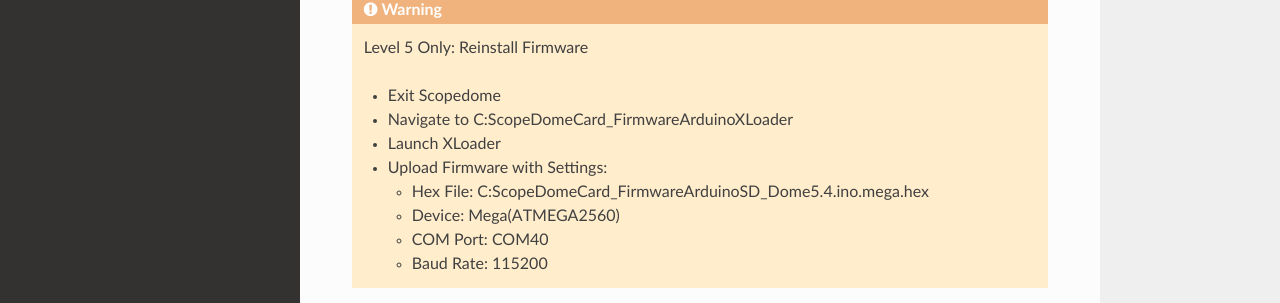
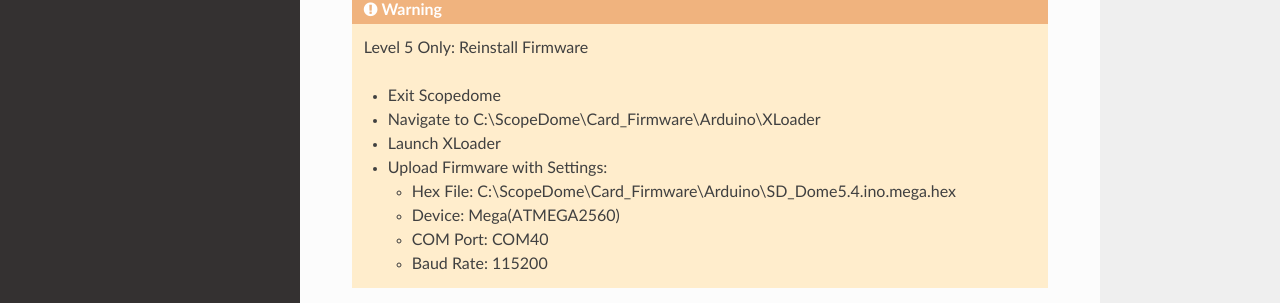
Before and after one commit to harshdmdm/knowledgebase, a Sphinx documentation site: the page built from docs/source/home/ldst_troubleshooting.rst, in a window 1280 px wide and 1268 px high. Shown: the part 791-1094 px from the top of the window. Built offline with Sphinx 7.4.7 and the Read the Docs theme 2.0.0, drawn with Linux system fonts in a browser that asks for light colours; pages that are not in the unit, such as notebooks, are missing from menus.

Commit message:
Update ldst_troubleshooting.rst

```diff
--- a/docs/source/home/ldst_troubleshooting.rst
+++ b/docs/source/home/ldst_troubleshooting.rst
@@ -29,11 +29,11 @@
 .. warning:: Level 5 Only: Reinstall Firmware
 
   - Exit Scopedome
-  - Navigate to C:\ScopeDome\Card_Firmware\Arduino\XLoader
+  - Navigate to C:\\ScopeDome\\Card_Firmware\\Arduino\\XLoader
   - Launch XLoader
   - Upload Firmware with Settings:
 
-    - Hex File: C:\ScopeDome\Card_Firmware\Arduino\SD_Dome5.4.ino.mega.hex
+    - Hex File: C:\\ScopeDome\\Card_Firmware\\Arduino\\SD_Dome5.4.ino.mega.hex
     - Device: Mega(ATMEGA2560)
     - COM Port: COM40
     - Baud Rate: 115200
```
